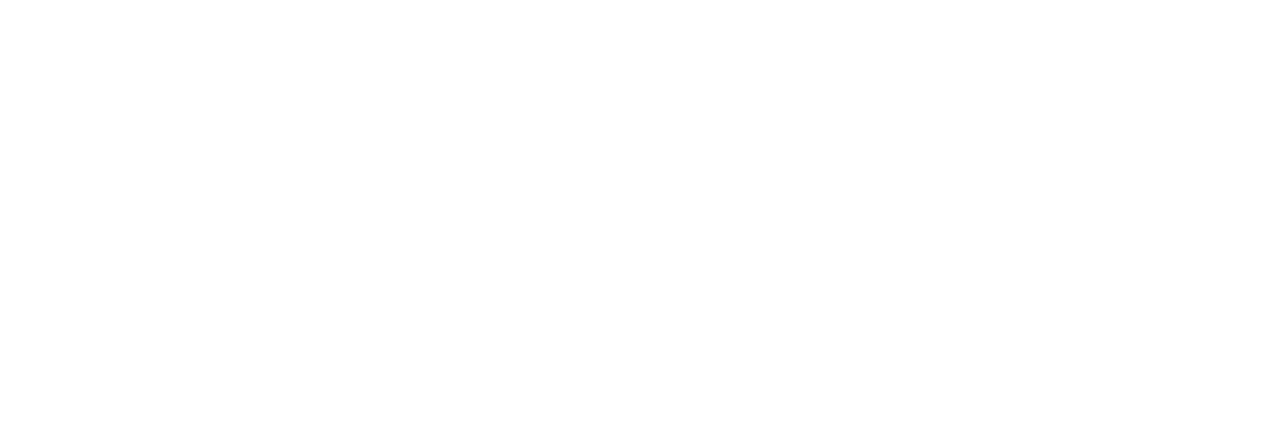
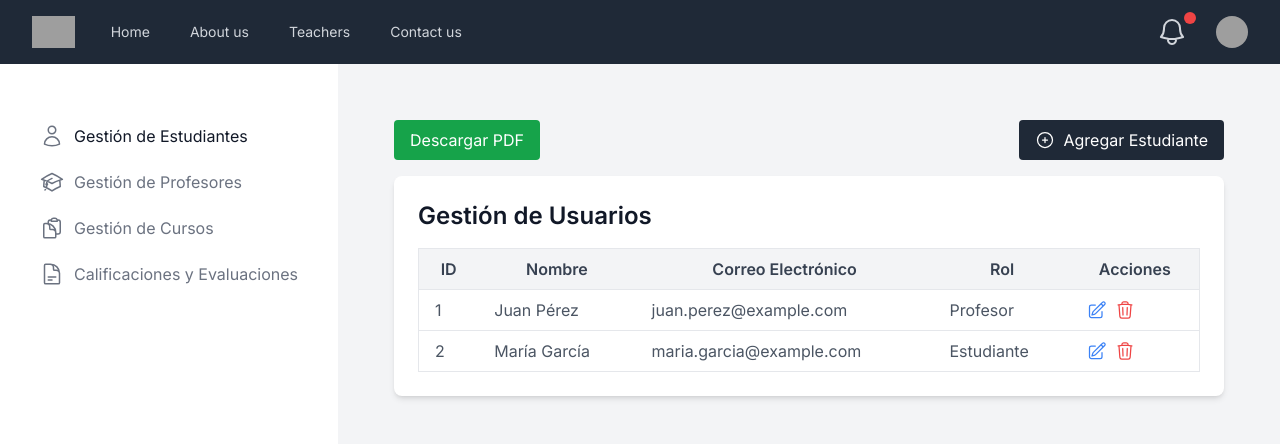
Before and after one commit to Rinaplata/Gestion_Escolar_front, a React (Vite) app: page /adminLayout/students in a window 1280 px wide. Before the commit this address had no page. Shown: the top 444 px of the page. Built offline with nearby package versions, Linux system fonts and the light colour scheme; grey boxes are pictures that could not be loaded.

Commit message:
feat: actualizaciones crud estudiantes

```diff
--- a/package.json
+++ b/package.json
@@ -10,8 +10,11 @@
     "preview": "vite preview"
   },
   "dependencies": {
+    "jspdf": "^2.5.2",
+    "jspdf-autotable": "^3.8.3",
     "prop-types": "^15.8.1",
     "react": "^18.3.1",
+    "react-csv": "^2.2.2",
     "react-dom": "^18.3.1",
     "react-router-dom": "^6.26.2",
     "react-tooltip": "^5.28.0"
--- a/src/components/AdminLayout.jsx
+++ b/src/components/AdminLayout.jsx
@@ -1,4 +1,3 @@
-// AdminLayout.js
 import React from 'react';
 import { Outlet } from 'react-router-dom';
 import Sidebar from './Sidebar';
@@ -11,14 +10,9 @@
 
   return (
     <div className="flex flex-col h-screen">
-      {/* Navbar */}
       <Navbar isAdmin={true} />
-
       <div className="flex flex-1">
-        {/* Sidebar */}
         <Sidebar />
-
-        {/* Contenido Principal */}
         <main className="flex-1 bg-gray-100 p-8">
           <Outlet />
         </main>
--- /dev/null
+++ b/src/components/ReusableModal.jsx
@@ -0,0 +1,21 @@
+import React from "react";
+
+const ReusableModal = ({ isOpen, onClose, title, children }) => {
+  if (!isOpen) return null;
+
+  return (
+    <div className="fixed inset-0 z-50 flex items-center justify-center bg-gray-900 bg-opacity-50">
+      <div className="bg-white w-full max-w-2xl p-8 rounded-lg shadow-lg transform transition-all duration-300 ease-in-out scale-100 sm:scale-105">
+        <div className="flex justify-between items-center mb-6">
+          <h2 className="text-2xl font-semibold text-gray-800">{title}</h2>
+          <button onClick={onClose} className="text-gray-500 hover:text-gray-700 focus:outline-none text-2xl">
+            &times;
+          </button>
+        </div>
+        <div className="text-gray-700">{children}</div>
+      </div>
+    </div>
+  );
+};
+
+export default ReusableModal;
--- /dev/null
+++ b/src/components/ReusableTable.jsx
@@ -0,0 +1,40 @@
+import React from 'react';
+import { jsPDF } from 'jspdf';
+import 'jspdf-autotable';
+import { PencilSquareIcon, TrashIcon } from "@heroicons/react/24/outline";
+
+const ReusableTable = ({ data = [], columns = [], fileName }) => {
+
+  return (
+    <div className="p-6 bg-white rounded-lg shadow-md">
+      <h1 className="text-2xl font-bold mb-4">Gestión de Usuarios</h1>
+      <table className="min-w-full bg-white border border-gray-200">
+        <thead>
+          <tr>
+            {columns.map((column) => (
+              <th
+                key={column.accessor}
+                className="px-4 py-2 bg-gray-100 border-b font-bold text-gray-700"
+              >
+                {column.label}
+              </th>
+            ))}
+          </tr>
+        </thead>
+        <tbody>
+          {data.map((row) => (
+            <tr key={row.id} className="border-b">
+              {columns.map((column) => (
+                <td key={column.accessor} className="px-4 py-2 text-gray-600">
+                  {column.render ? column.render(row) : row[column.accessor]}
+                </td>
+              ))}
+            </tr>
+          ))}
+        </tbody>
+      </table>
+    </div>
+  );
+};
+
+export default ReusableTable;
--- a/src/components/Sidebar.jsx
+++ b/src/components/Sidebar.jsx
@@ -100,8 +100,8 @@
               {/* <!-- Menu Item Estudiantes --> */}
               <li>
                 <NavLink
-                  to="/students"
-                  className={`group relative flex items-center gap-2.5 rounded-sm py-2 px-4 font-medium duration-300 ease-in-out hover:text-primaryAtuuja dark:hover:bg-meta-4 ${
+    to="/adminLayout/students"
+    className={`group relative flex items-center gap-2.5 rounded-sm py-2 px-4 font-medium duration-300 ease-in-out hover:text-primaryAtuuja dark:hover:bg-meta-4 ${
                     pathname.includes('students') ? 'text-primaryAtuuja-500' : 'text-gray-500'
                   }`}
                 >
--- /dev/null
+++ b/src/components/students/UserStudents.jsx
@@ -0,0 +1,199 @@
+import React, { useState } from "react";
+import {
+  PencilSquareIcon,
+  TrashIcon,
+  PlusCircleIcon,
+} from "@heroicons/react/24/outline";
+import ReusableTable from "../ReusableTable";
+import ReusableModal from "../ReusableModal";
+import { jsPDF } from "jspdf";
+import "jspdf-autotable";
+
+const UserStudents = () => {
+  const [isModalOpen, setIsModalOpen] = useState(false);
+  const [currentStudent, setCurrentStudent] = useState(null);
+  const [newStudent, setNewStudent] = useState({
+    id: "",
+    name: "",
+    email: "",
+    role: "",
+  });
+  const [users, setUsers] = useState([
+    { id: 1, name: "Juan Pérez", email: "juan.perez@example.com", role: "Profesor" },
+    { id: 2, name: "María García", email: "maria.garcia@example.com", role: "Estudiante" },
+  ]);
+
+  const handleUpdate = (id) => {
+    const userToEdit = users.find((user) => user.id === id);
+    setCurrentStudent(userToEdit);
+    setNewStudent(userToEdit);
+    openModal();
+  };
+
+  const handleDelete = (id) => {
+    setUsers(users.filter((user) => user.id !== id));
+    console.log(`Eliminar usuario con ID: ${id}`);
+  };
+
+  const openModal = () => setIsModalOpen(true);
+  const closeModal = () => {
+    setIsModalOpen(false);
+    setCurrentStudent(null);
+  };
+
+  const handleInputChange = (e) => {
+    const { name, value } = e.target;
+    setNewStudent({ ...newStudent, [name]: value });
+  };
+
+  const handleAddOrUpdateStudent = (e) => {
+    e.preventDefault();
+    if (newStudent.id && newStudent.name && newStudent.email && newStudent.role) {
+      if (currentStudent) {
+        setUsers(users.map((user) => (user.id === currentStudent.id ? newStudent : user)));
+      } else {
+        setUsers([...users, { ...newStudent, id: users.length + 1 }]);
+      }
+      closeModal();
+      setNewStudent({ id: "", name: "", email: "", role: "" });
+    } else {
+      alert("Por favor completa todos los campos.");
+    }
+  };
+
+  const columns = [
+    { label: "ID", accessor: "id" },
+    { label: "Nombre", accessor: "name" },
+    { label: "Correo Electrónico", accessor: "email" },
+    { label: "Rol", accessor: "role" },
+    {
+      label: "Acciones",
+      accessor: "acciones",
+      render: (row) => (
+        <div className="flex items-center space-x-2">
+          <button
+            onClick={() => handleUpdate(row.id)}
+            className="text-blue-500 hover:text-blue-700"
+          >
+            <PencilSquareIcon className="h-5 w-5" />
+          </button>
+          <button
+            onClick={() => handleDelete(row.id)}
+            className="text-red-500 hover:text-red-700"
+          >
+            <TrashIcon className="h-5 w-5" />
+          </button>
+        </div>
+      ),
+    },
+  ];
+
+  const downloadPDF = () => {
+    const doc = new jsPDF();
+    doc.text("Gestión de Usuarios", 20, 10);
+
+    const tableColumn = ["ID", "Nombre", "Correo Electrónico", "Rol"];
+    const tableRows = [];
+
+    users.forEach((user) => {
+      const userData = [user.id, user.name, user.email, user.role];
+      tableRows.push(userData);
+    });
+
+    doc.autoTable({
+      head: [tableColumn],
+      body: tableRows,
+      startY: 20,
+    });
+
+    doc.save("usuarios.pdf");
+  };
+
+  return (
+    <div className="p-6">
+      <div className="mb-4 flex justify-between">
+        <button
+          onClick={downloadPDF}
+          className="flex items-center gap-2 rounded bg-green-600 px-4 py-2 text-white hover:bg-green-500"
+        >
+          <span>Descargar PDF</span>
+        </button>
+        <button
+          onClick={openModal}
+          className="flex items-center gap-2 rounded bg-gray-800 px-4 py-2 text-white hover:bg-gray-500"
+        >
+          <PlusCircleIcon className="h-5 w-5" />
+          <span>Agregar Estudiante</span>
+        </button>
+      </div>
+
+      <ReusableModal
+        isOpen={isModalOpen}
+        onClose={closeModal}
+        title={currentStudent ? "Actualizar Estudiante" : "Agregar Estudiante"}
+      >
+        <form onSubmit={handleAddOrUpdateStudent} className="space-y-4">
+          <div>
+            <label className="block text-sm font-medium text-gray-700">ID</label>
+            <input
+              type="text"
+              name="id"
+              value={newStudent.id}
+              onChange={handleInputChange}
+              className="mt-1 block w-full rounded-md border-gray-300 shadow-sm focus:border-indigo-500 focus:ring-indigo-500 sm:text-sm"
+              placeholder="Ingresa el ID"
+              required
+            />
+          </div>
+          <div>
+            <label className="block text-sm font-medium text-gray-700">Nombre</label>
+            <input
+              type="text"
+              name="name"
+              value={newStudent.name}
+              onChange={handleInputChange}
+              className="mt-1 block w-full rounded-md border-gray-300 shadow-sm focus:border-indigo-500 focus:ring-indigo-500 sm:text-sm"
+              placeholder="Ingresa el nombre"
+              required
+            />
+          </div>
+          <div>
+            <label className="block text-sm font-medium text-gray-700">Correo Electrónico</label>
+            <input
+              type="email"
+              name="email"
+              value={newStudent.email}
+              onChange={handleInputChange}
+              className="mt-1 block w-full rounded-md border-gray-300 shadow-sm focus:border-indigo-500 focus:ring-indigo-500 sm:text-sm"
+              placeholder="Ingresa el correo electrónico"
+              required
+            />
+          </div>
+          <div>
+            <label className="block text-sm font-medium text-gray-700">Rol</label>
+            <input
+              type="text"
+              name="role"
+              value={newStudent.role}
+              onChange={handleInputChange}
+              className="mt-1 block w-full rounded-md border-gray-300 shadow-sm focus:border-indigo-500 focus:ring-indigo-500 sm:text-sm"
+              placeholder="Ingresa el rol"
+              required
+            />
+          </div>
+          <div className="mt-4">
+            <button
+              type="submit"
+              className="rounded bg-blue-600 px-4 py-2 text-white hover:bg-blue-500"
+            >
+              {currentStudent ? "Actualizar Estudiante" : "Agregar Estudiante"}
+            </button>
+          </div>
+        </form>
+      </ReusableModal>
+      <ReusableTable title="Gestión de Usuarios" columns={columns} data={users} />
+    </div>
+  );
+};
+
+export default UserStudents;
--- a/src/routes/routes.jsx
+++ b/src/routes/routes.jsx
@@ -5,6 +5,8 @@
 import  Login  from '../api/Login'
 import  {Signup}  from '../api/Signup'
 import { AdminLayout } from '../components/AdminLayout';
+import UserStudents from '../components/students/UserStudents'
+
 
 const AppRoutes = () => {
     return (
@@ -12,7 +14,10 @@
             <Route path="/home" element={<Home />} />
             <Route path="/login" element={<Login />} />
             <Route path="/signup" element={<Signup />} />
-            <Route path="/adminLayout" element={<AdminLayout />} />
+            <Route path="/adminLayout" element={<AdminLayout />}>
+              <Route path="students" element={<UserStudents />} />
+            {/* Puedes agregar más rutas hijas aquí */}
+            </Route>
         </Routes>
     );
 };
```
Also changed, not shown: 2 other files (tests, documents, lock files or other folders).
